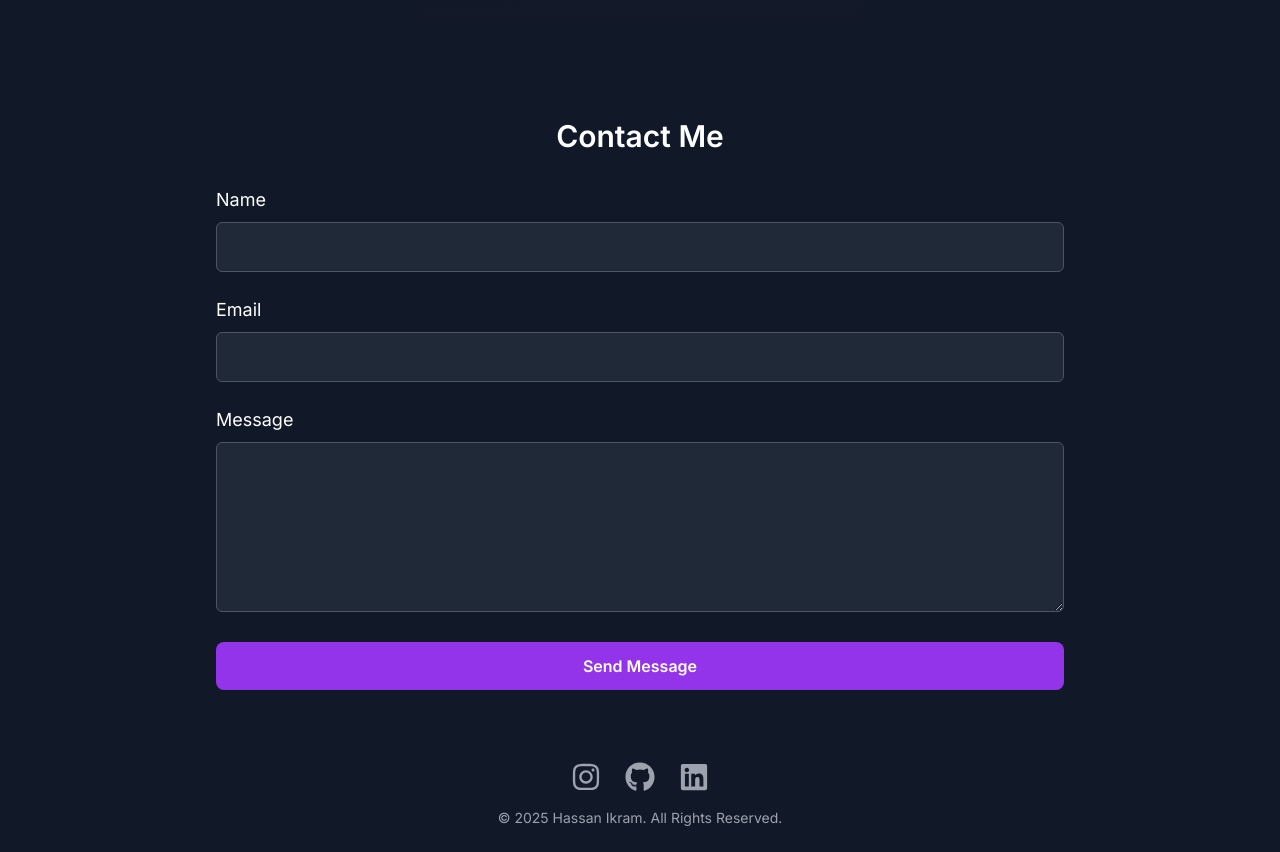
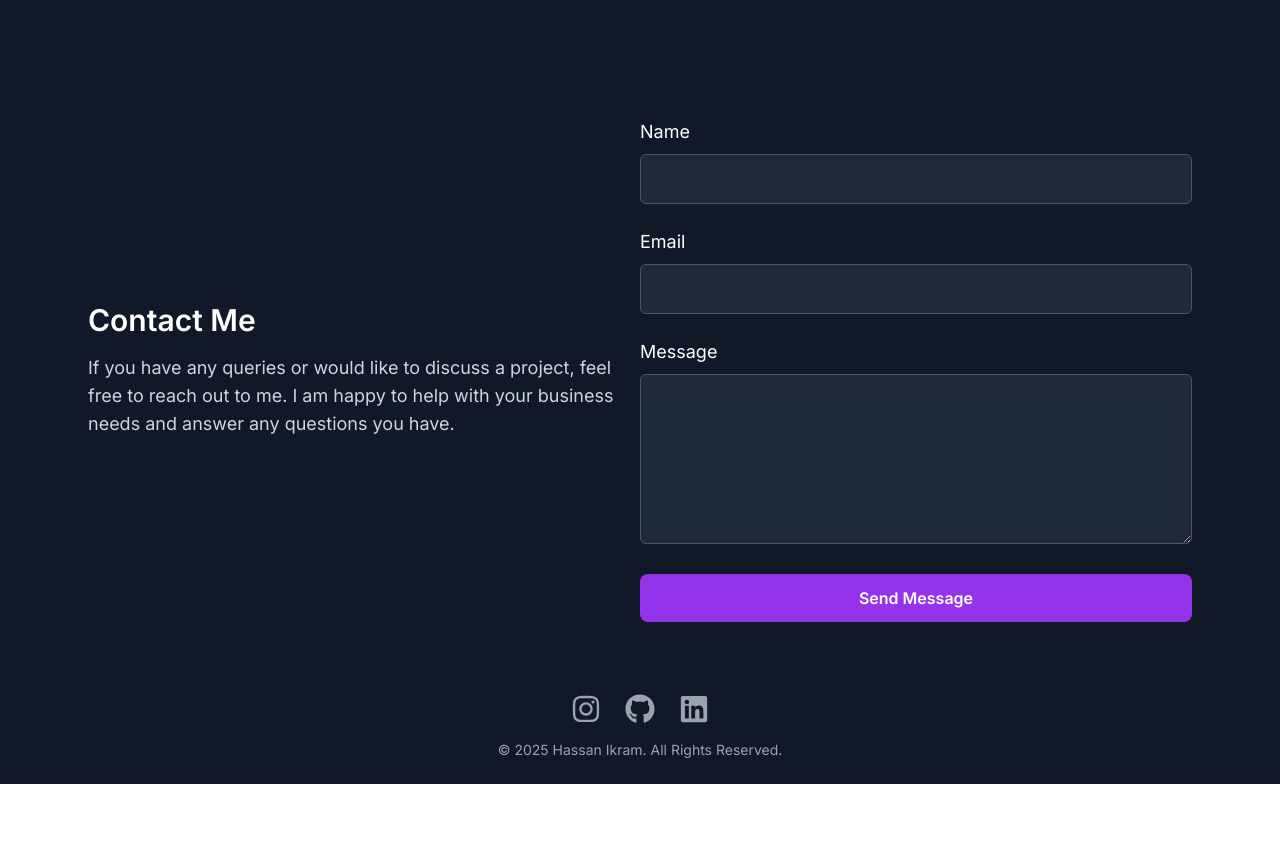
Before and after one commit to Hassan-Ik/portfolio, a Next.js app in the folder portfolio/: page / in a window 1280 px wide. Shown: the part 2374-3226 px from the top of the page. After the commit the page ends 3158 px from the top, so only its background shows below. Built offline with nearby package versions, Linux system fonts and the light colour scheme.

Commit message:
modified contact me component to add something more about me

```diff
--- a/portfolio/components/ContactMeForm.tsx
+++ b/portfolio/components/ContactMeForm.tsx
@@ -33,9 +33,18 @@ const ContactMeForm = () => {
   };
 
   return (
-    <section id='contact' className="py-12 bg-gray-900 text-white">
-      <div className="max-w-4xl mx-auto px-6">
-        <h2 className="text-3xl font-semibold text-center mb-8">Contact Me</h2>
+    <section id="contact" className="py-12 bg-gray-900 text-white">
+      <div className="max-w-6xl mx-auto px-6 flex flex-col md:flex-row items-center justify-between">
+        {/* Left Side - Title and Description */}
+        <div className="md:w-1/2 mb-8 md:mb-0">
+          <h2 className="text-3xl font-semibold text-center md:text-left mb-4">Contact Me</h2>
+          <p className="text-lg text-gray-300 text-center md:text-left">
+            If you have any queries or would like to discuss a project, feel free to reach out to me. I am happy to help with your business needs and answer any questions you have.
+          </p>
+        </div>
+
+        {/* Right Side - Contact Form */}
+        <div className="md:w-1/2">
           <form onSubmit={handleSubmit(onSubmit)} className="space-y-6">
             {/* Name */}
             <div>
@@ -88,6 +97,7 @@ const ContactMeForm = () => {
             </div>
           )}
         </div>
+      </div>
     </section>
   );
 }
--- a/portfolio/data/index.ts
+++ b/portfolio/data/index.ts
@@ -336,3 +336,36 @@ export const socialMedia = [
     link: "https://www.linkedin.com/in/hassan-ikram-1a33ab1b3/"
 },
 ];
+
+export const blogs = [
+    {
+        "id": 1,
+        "title": "Getting Started with FASTAPI",
+        "description": "A beginner-friendly guide to FASTAPI",
+        "slug": "getting-started-fastapi"
+      },
+      {
+        "id": 2,
+        "title": "Optimizing and Finetunning your LLM models",
+        "description": "Learn how to optimize and finetune your LLM models for your business use cases",
+        "slug": "optimizing-finetune-llm"
+      },
+      {
+        "id": 3,
+        "title": "Exploring Ethical Considerations in LLM Deployments",
+        "description": "Understand the ethical implications and considerations when deploying LLMs in real-world applications",
+        "slug": "ethical-llm-deployment"
+      },
+      {
+        "id": 4,
+        "title": "Advanced Techniques for LLM Model Optimization",
+        "description": "Explore advanced methods for fine-tuning and enhancing the performance of your LLM models",
+        "slug": "advanced-llm-optimization"
+      },
+      {
+        "id": 8,
+        "title": "Reviewing the Tech Market in 2025: Key Innovations and Emerging Markets",
+        "description": "A comprehensive look at the latest technological innovations, including AI, IoT, and robotics, shaping the tech market in 2025.",
+        "slug": "tech-market-2025-review"
+      }
+]
```
Lines whose indentation alone changed are shown as unchanged.
